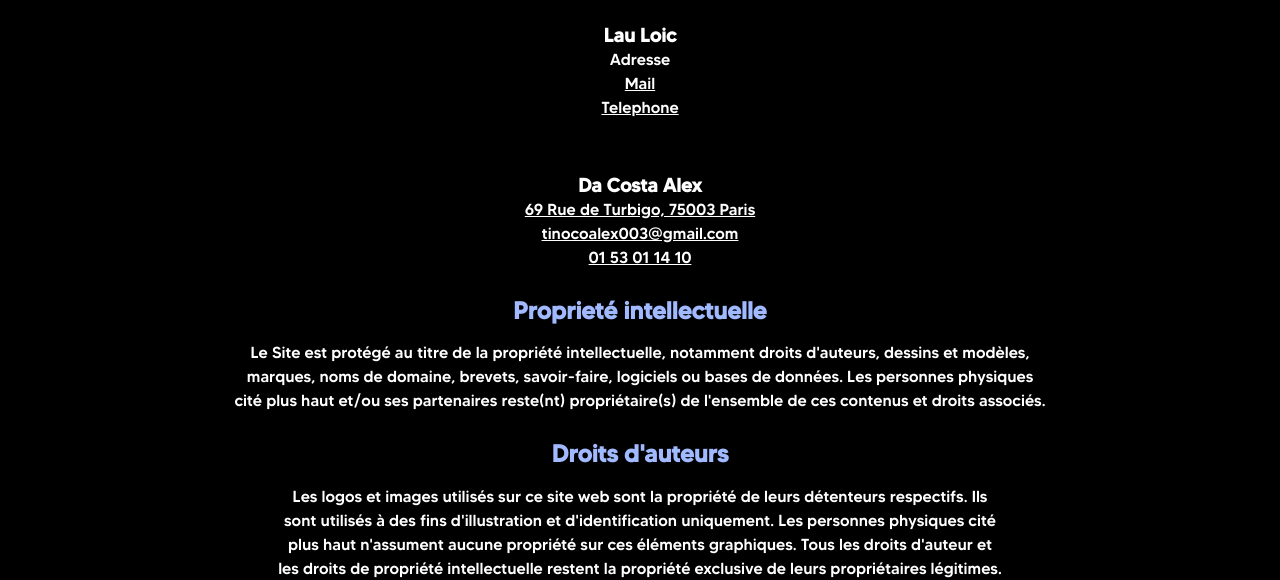
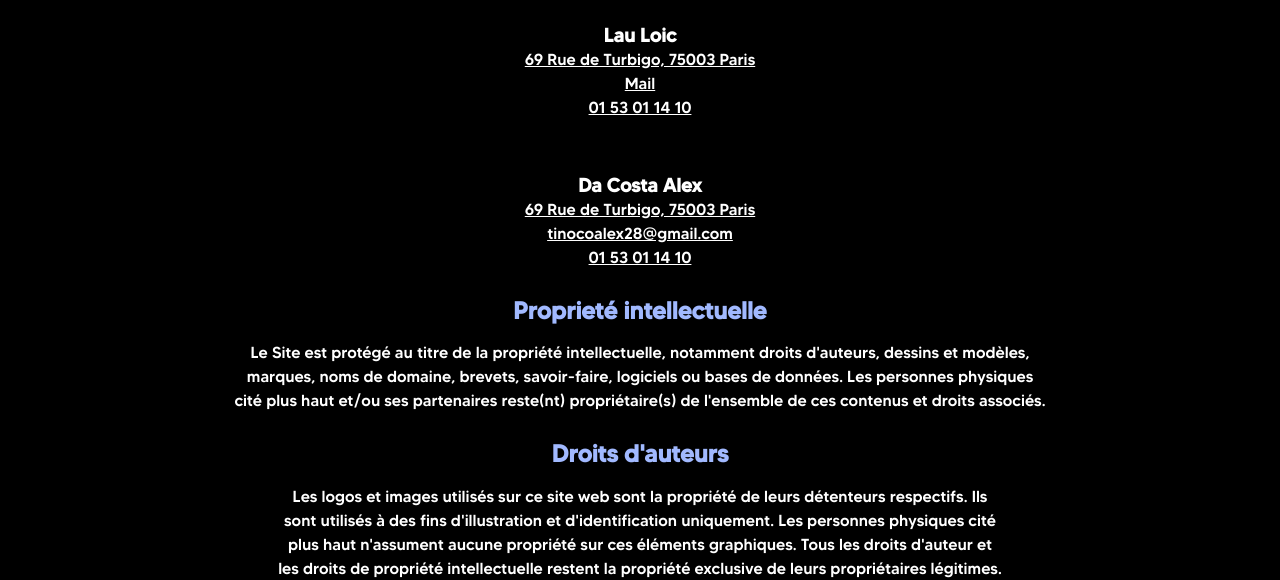
Before and after one commit to AlexHinqo/Motorsports-Calendar, a website: page mentionslegales.html in a window 1280 px wide. Shown: the part 225-805 px from the top of the page. Drawn offline with Linux system fonts and the light colour scheme.

Commit message:
fix : pipeline changes

```diff
--- a/mentionslegales.html
+++ b/mentionslegales.html
@@ -24,15 +24,15 @@
             <br><br>
             <ul class="personne-physique">
                 <li>Lau Loic</li>
-                <li>Adresse</li>
-                <li> <a href="mailto:#">Mail</a> </li>
-                <li> <a href="tel:#">Telephone</a> </li>
+                <li> <a href="geo:48.8638,2.3581?q=69+Rue+de+Turbigo,+75003+Paris"> 69 Rue de Turbigo, 75003 Paris </a> </li>
+                <li> <a href="mailto:lauloic2005@gmail.com">Mail</a> </li>
+                <li> <a href="tel:+33153011410"> 01 53 01 14 10 </a> </li>
             </ul>
             <br>
             <ul class="personne-physique">
                 <li>Da Costa Alex</li>
                 <li> <a href="geo:48.8638,2.3581?q=69+Rue+de+Turbigo,+75003+Paris"> 69 Rue de Turbigo, 75003 Paris </a> </li>
-                <li> <a href="mailto:tinocoalex003@gmail.com"> tinocoalex003@gmail.com </a> </li>
+                <li> <a href="mailto:tinocoalex28@gmail.com"> tinocoalex28@gmail.com </a> </li>
                 <li><a href="tel:+33153011410"> 01 53 01 14 10 </a> </li>
             </ul>
             <h2> Proprieté intellectuelle</h2>
```
Also changed, not shown: .github/workflows/mainpipeline.yml.
